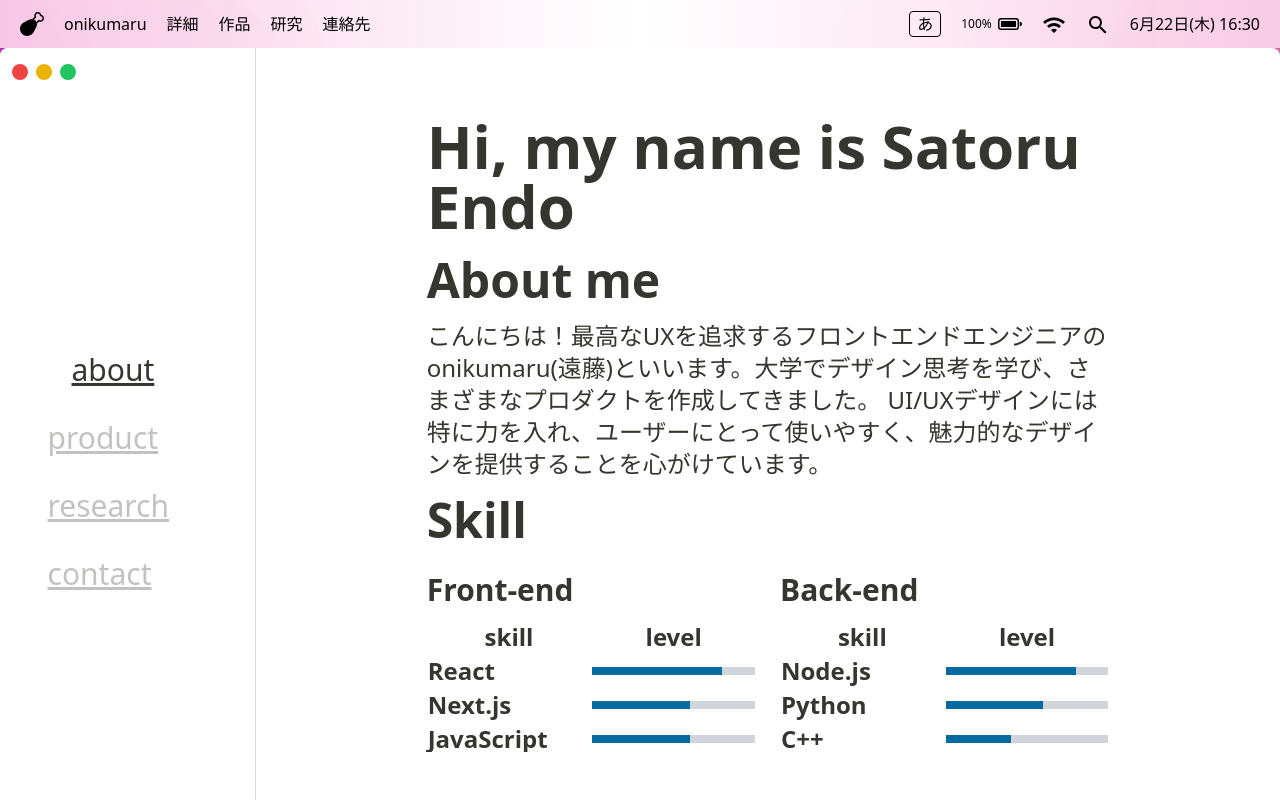
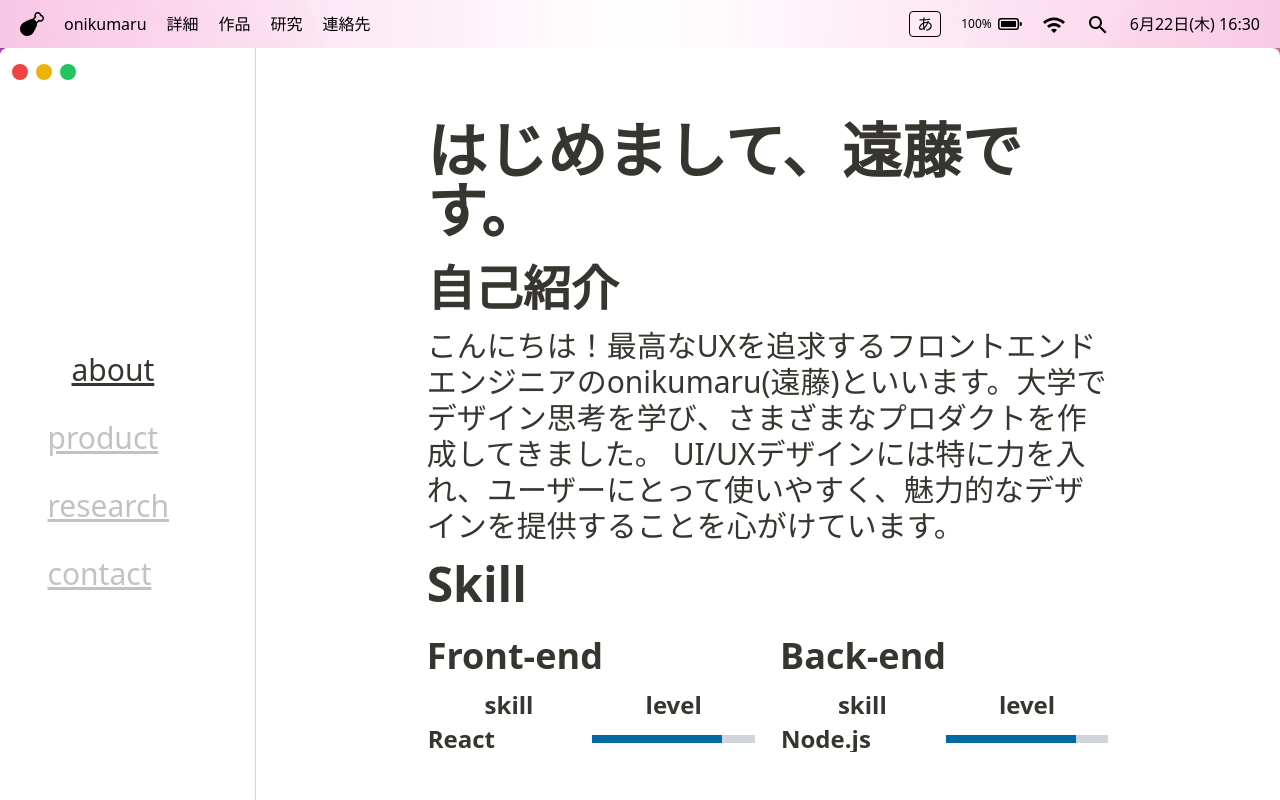
Before and after one commit to Nikudanngo/my-portfolio, a Next.js app: page /about in a window 1280 px wide. Built offline with nearby package versions, Linux system fonts and the light colour scheme.

Commit message:
ページのタイトルの修正

```diff
--- a/src/app/about/page.tsx
+++ b/src/app/about/page.tsx
@@ -7,8 +7,8 @@ export default function About() {
   return (
     <Notion>
       <div className="mx-auto w-2/3">
-        <h1 className="font-bold">Hi, my name is Satoru Endo</h1>
-        <h2>About me</h2>
+        <h1 className="font-bold">はじめまして、遠藤です。</h1>
+        <h2>自己紹介</h2>
         <p>
           こんにちは！最高なUXを追求するフロントエンドエンジニアのonikumaru(遠藤)といいます。大学でデザイン思考を学び、さまざまなプロダクトを作成してきました。
           UI/UXデザインには特に力を入れ、ユーザーにとって使いやすく、魅力的なデザインを提供することを心がけています。
--- a/src/app/product/page.tsx
+++ b/src/app/product/page.tsx
@@ -8,7 +8,7 @@ export default function Product() {
   return (
     <Notion>
       <div className="mx-auto w-2/3">
-        <h2>Product</h2>
+        <h2>プロダクト</h2>
         <p>ここでは私が今まで制作してきたプロダクトを紹介します。</p>
       </div>
       <div className="mx-auto w-3/4">
--- a/src/components/os/Notion.tsx
+++ b/src/components/os/Notion.tsx
@@ -8,7 +8,7 @@ export const Notion = ({ children }: { children: React.ReactNode }) => {
     <Window topClassName="!w-64 rounded-tr-none !bg-white border-r border-notion-text/20">
       <div className="grid h-full grid-flow-col grid-cols-[256px_auto]">
         <DrawerLeft />
-        <div className="mb-24 overflow-y-auto text-2xl font-bold text-notion-text [&_h1]:my-5 [&_h1]:text-6xl [&_h2]:my-4 [&_h2]:text-5xl [&_h3]:my-3 [&_h3]:text-3xl [&_p]:my-3 [&_p]:text-2xl [&_p]:font-normal">
+        <div className="mb-24 overflow-y-auto text-2xl font-bold text-notion-text [&_h1]:my-6 [&_h1]:text-6xl [&_h2]:my-4 [&_h2]:text-5xl [&_h3]:my-3 [&_h3]:text-4xl [&_p]:my-3 [&_p]:text-3xl [&_p]:font-normal">
           {children}
         </div>
       </div>
```
